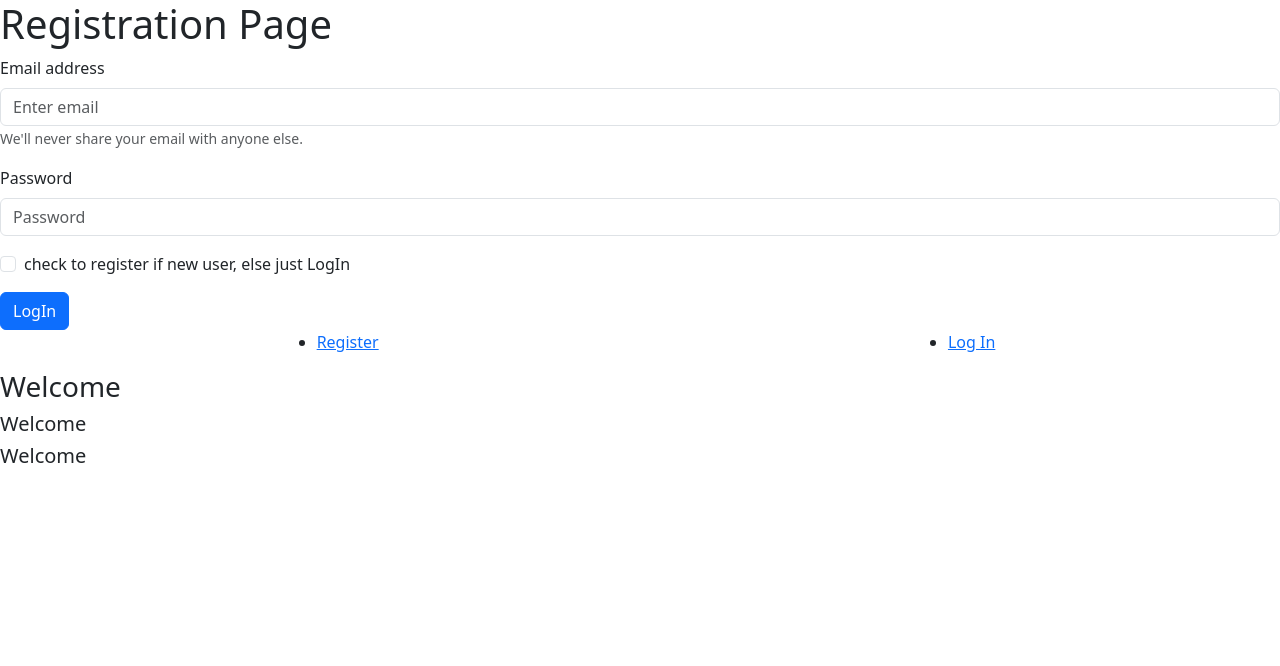
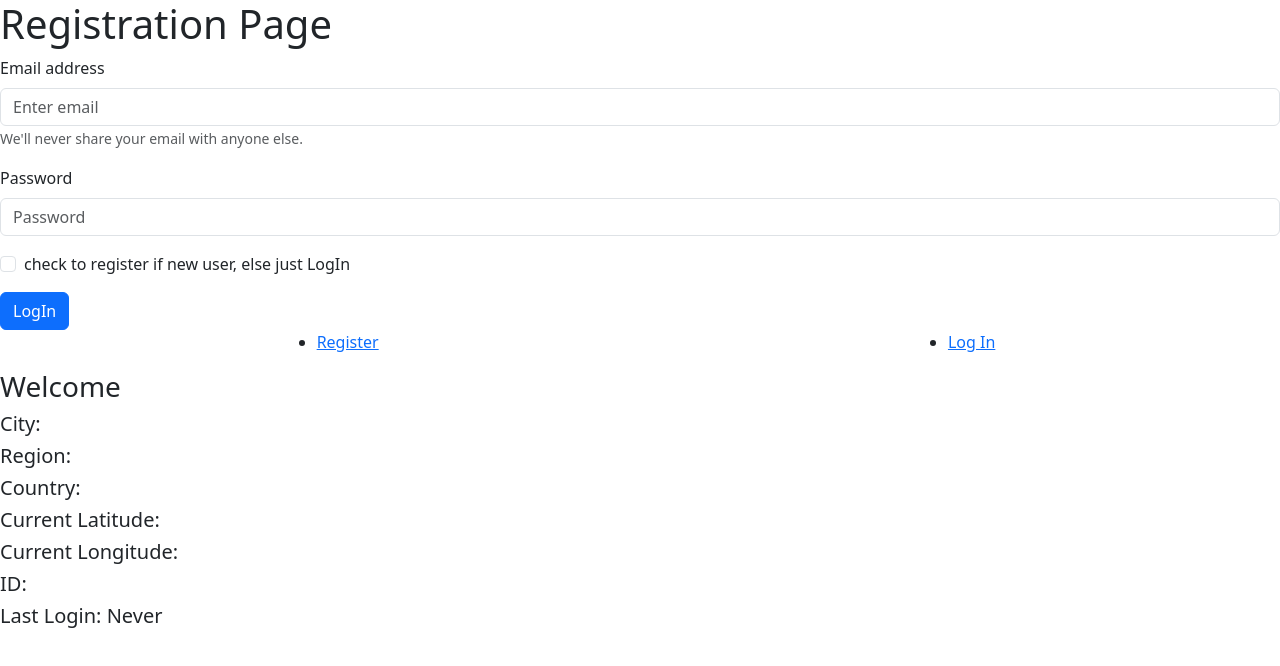
Before and after one commit to zagui440s/Personal-Project, a React (Vite) app in the folder news_App/front_end/: page /register/ in a window 1280 px wide. Shown: the top 666 px of the page. Built offline with nearby package versions, Linux system fonts and the light colour scheme.

Commit message:
functioning-user-logins-front2back

```diff
--- a/news_App/front_end/src/App.jsx
+++ b/news_App/front_end/src/App.jsx
@@ -3,32 +3,33 @@ import "./App.css";
 import { Outlet, useLoaderData, useLocation, useNavigate } from "react-router-dom";
 import NavBar from "./components/NavBar";
 
+function App() {
+  const [user, setUser] = useState(useLoaderData());
+  const navigate = useNavigate();
+  const location = useLocation();
 
-function App() {
-
-  const [user, setUser] = useState(useLoaderData());
-  const navigate = useNavigate()
-  const location = useLocation()
-
-
-  useEffect(()=>{
+  useEffect(() => {
     let nullUserUrls = ['/register/'];
-    let isAllowed = nullUserUrls.includes(location.pathname)
-    if(user && isAllowed){
-      navigate("/")
+    let isAllowed = nullUserUrls.includes(location.pathname);
+    if (user && isAllowed) {
+      navigate("/");
+    } else if (!user && !isAllowed) {
+      navigate("/register/");
     }
-    else if (!user && !isAllowed){
-      navigate("/register/")
-    }
-  }, [location.pathname, user])
+  }, [location.pathname, user, navigate]);
 
   return (
     <>
       <Outlet context={{ user, setUser }} />
       <NavBar user={user} setUser={setUser} />
-      <h3>Welcome {user?.email && user.email}</h3>
-      <h5>Welcome {user?.user_location.latitude}</h5>
-      <h5>Welcome {user?.user_location.longitude}</h5>
+      <h3>Welcome {user?.email}</h3>
+      <h5>City: {user?.user_location?.city}</h5>
+      <h5>Region: {user?.user_location?.region}</h5>
+      <h5>Country: {user?.user_location?.country}</h5>
+      <h5>Current Latitude: {user?.user_location?.latitude}</h5>
+      <h5>Current Longitude: {user?.user_location?.longitude}</h5>
+      <h5>ID: {user?.id}</h5>
+      <h5>Last Login: {user?.last_login ? user.last_login : "Never"}</h5>
     </>
   );
 }
--- a/news_App/front_end/src/pages/LogInPage.jsx
+++ b/news_App/front_end/src/pages/LogInPage.jsx
@@ -15,7 +15,7 @@ const LogInPage = () => {
     let formData = {
       email: email,
       password: password,
-      registration: false, // Ensure login endpoint is used
+      registration: false,
     };
 
     // Attempt to log in
@@ -25,6 +25,8 @@ const LogInPage = () => {
       // Save the token and login state to localStorage
       localStorage.setItem("token", user.token);
       localStorage.setItem("isLoggedIn", true);
+
+      setUser(response.user);
 
       // Redirect to the home page or dashboard
       navigate("/");
```
Also changed, not shown: 1 other file (tests, documents, lock files or other folders).
